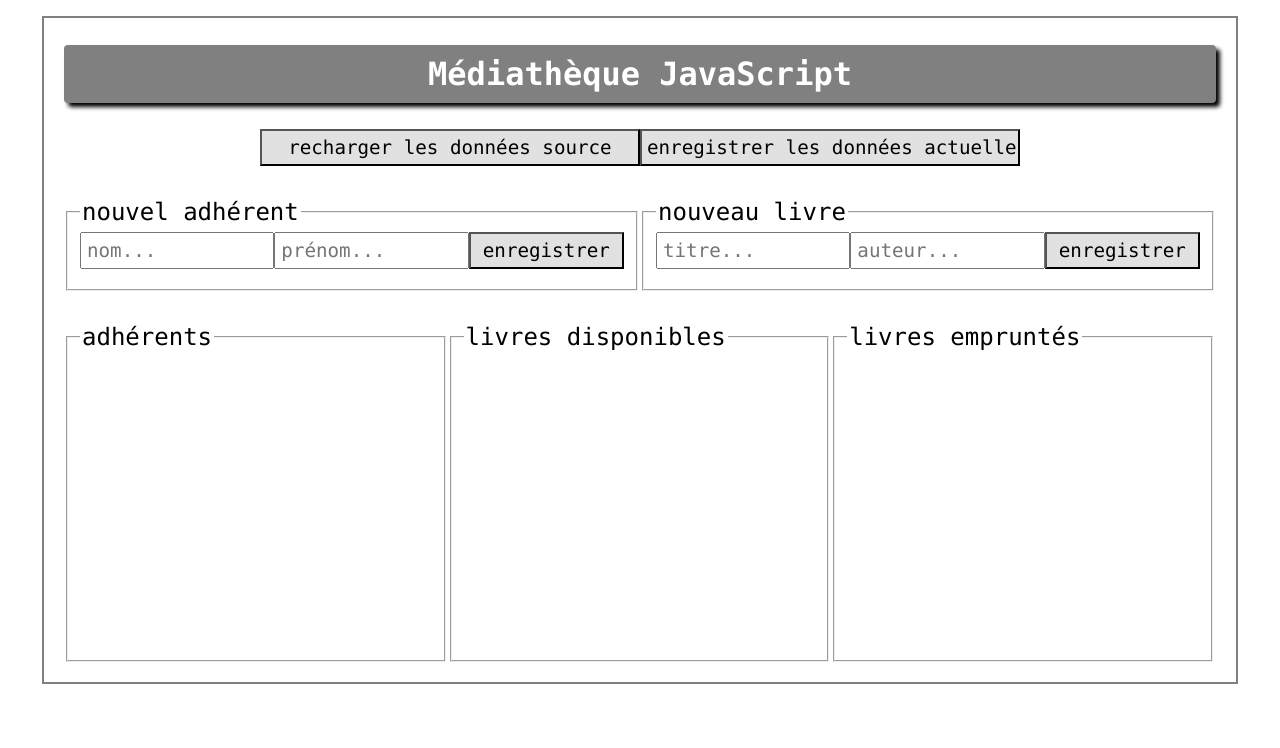
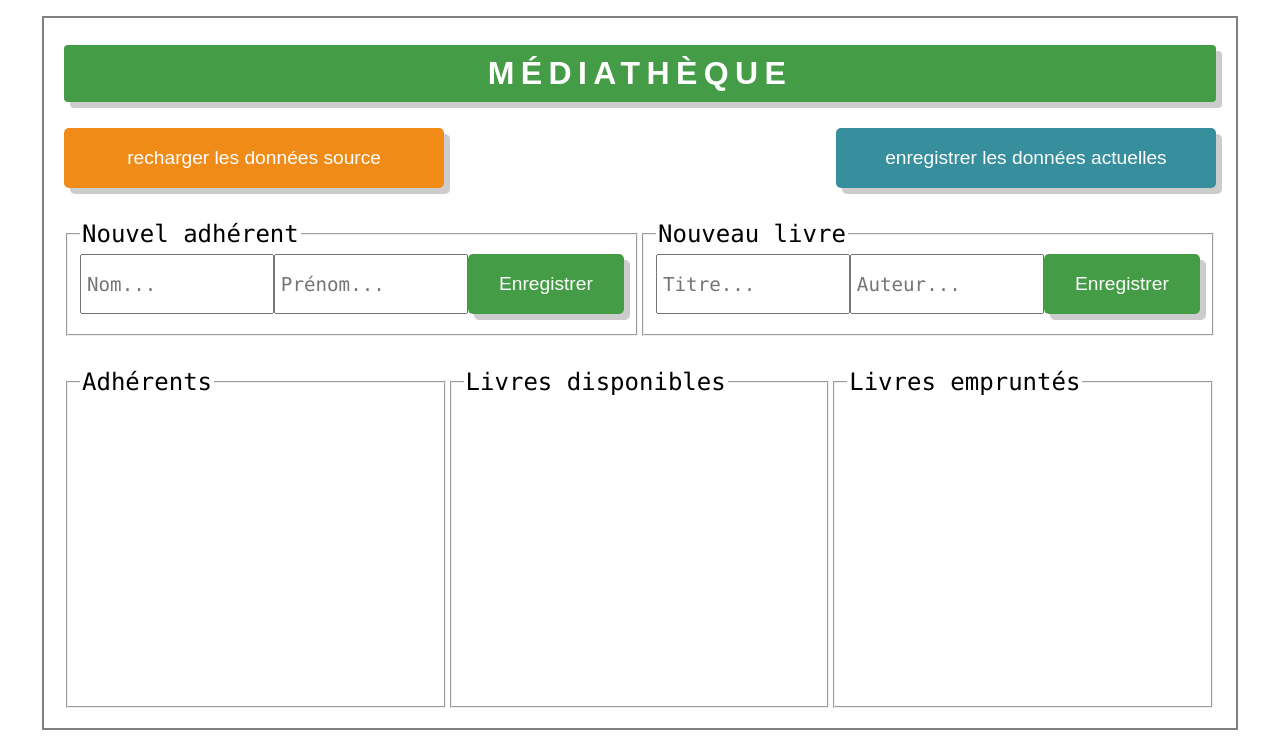
Before and after one commit to Suylo/LP-PRISM-Web-MVC, a PHP site: page /TP-JS/mediatheque/mediatheque.html in a window 1280 px wide. Shown: the top 748 px of the page. Run offline with PHP 8.4, Linux system fonts and the light colour scheme; data that the repository does not hold is empty.

Commit message:
TP-JS - Médiathèque - aJOUT CSS

```diff
--- a/TP-JS/mediatheque/css/styles.css
+++ b/TP-JS/mediatheque/css/styles.css
@@ -43,7 +43,7 @@ body * {
 #boutons {
 	display: flex;
   flex-direction: row;
-  justify-content: center;
+  justify-content: space-between;
 }
 
 #boutons>input {
@@ -62,10 +62,13 @@ legend {
 h2 {
 	font-size: 2em;
 	color:white;
-	background-color: grey;
+	background-color: #459c46;
     border-radius: 4px;
+	text-transform: uppercase;
+	letter-spacing: 0.2em;
     padding: 10px;
-    box-shadow: 4px 4px 4px black;
+    box-shadow: 6px 6px 0px rgba(0, 0, 0, 0.2);
+	font-family: "Arial", sans-serif;
     text-align: center;
 }
 ul {
@@ -84,3 +87,50 @@ input {
 	font-size: 1.2em;
 
 }
+
+
+#sauvegarder{
+	border-radius: 5px;
+	border: none;
+	background-color: #378e9c;
+	color: white;
+	box-shadow: 6px 6px 0px rgba(0, 0, 0, 0.2);
+
+	font-family: "Arial", sans-serif;
+	transition: all .2s cubic-bezier(0.56, 0.45, 0.34, 0.34);
+}
+#sauvegarder:hover{
+	background-color: rgba(55, 142, 156, 0.75);
+	box-shadow: 6px 6px 0px rgba(0, 0, 0, 0.3);
+}
+
+#recharger{
+	border-radius: 5px;
+	border: none;
+	background-color: #f18b17;
+	box-shadow: 6px 6px 0px rgba(0, 0, 0, 0.2);
+	color: white;
+	font-family: "Arial", sans-serif;
+	transition: all .2s cubic-bezier(0.56, 0.45, 0.34, 0.34);
+	padding: 1em 1em;
+}
+#recharger:hover{
+	background-color: rgba(241, 139, 23, 0.79);
+	box-shadow: 6px 6px 0px rgba(0, 0, 0, 0.3);
+}
+
+
+#enregistrerAdherent, #enregistrerLivre{
+	border-radius: 5px;
+	border: none;
+	background-color: #459c46;
+	box-shadow: 6px 6px 0px rgba(0, 0, 0, 0.2);
+	color: white;
+	font-family: "Arial", sans-serif;
+	transition: all .2s cubic-bezier(0.56, 0.45, 0.34, 0.34);
+	padding: 1em 1em;
+}
+#enregistrerAdherent:hover, #enregistrerLivre:hover{
+	background-color: rgba(69, 156, 70, 0.76);
+	box-shadow: 6px 6px 0px rgba(0, 0, 0, 0.3);
+}
--- a/TP-JS/mediatheque/mediatheque.html
+++ b/TP-JS/mediatheque/mediatheque.html
@@ -12,7 +12,7 @@
 	<script src="js/script.js" defer></script>
 </head>
 <body>
-	<h2 id="banniere">Médiathèque JavaScript</h2>
+	<h2 id="banniere">Médiathèque</h2>
 	<div id="boutons">
 		<input type="button" id="recharger" value="recharger les données source">
 		<input type="button" id="sauvegarder" value="enregistrer les données actuelles">
@@ -20,21 +20,21 @@
 	<div id="enregistrements">
 		<div id="ajoutAdherent">
 			<fieldset>
-				<legend>nouvel adhérent</legend>
+				<legend>Nouvel adhérent</legend>
 				<div>
-					<input type="text" id="nomAdherent" placeholder="nom...">
-					<input type="text" id="prenomAdherent" placeholder="prénom...">
-					<input type="button" id="enregistrerAdherent" value="enregistrer">
+					<input type="text" id="nomAdherent" placeholder="Nom...">
+					<input type="text" id="prenomAdherent" placeholder="Prénom...">
+					<input type="button" id="enregistrerAdherent" value="Enregistrer">
 				</div>
 			</fieldset>
 		</div>
 		<div id="ajoutLivre">
 			<fieldset>
-				<legend>nouveau livre</legend>
+				<legend>Nouveau livre</legend>
 				<div>
-					<input type="text" id="titreLivre" placeholder="titre...">
-					<input type="text" id="auteurLivre" placeholder="auteur...">
-					<input type="button" id="enregistrerLivre" value="enregistrer">
+					<input type="text" id="titreLivre" placeholder="Titre...">
+					<input type="text" id="auteurLivre" placeholder="Auteur...">
+					<input type="button" id="enregistrerLivre" value="Enregistrer">
 				</div>
 			</fieldset>
 		</div>
@@ -42,19 +42,19 @@
 	<div id="listes">
 		<div id="adh">
 			<fieldset>
-				<legend>adhérents</legend>
+				<legend>Adhérents</legend>
 				<div id="listeAdherents"></div>
 			</fieldset>
 		</div>
 		<div id="dispos">
 			<fieldset>
-				<legend>livres disponibles</legend>
+				<legend>Livres disponibles</legend>
 				<div id="listeLivresDisponibles"></div>
 			</fieldset>
 		</div>
 		<div id="empr">
 			<fieldset>
-				<legend>livres empruntés</legend>
+				<legend>Livres empruntés</legend>
 				<div id="listeLivresEmpruntes"></div>
 			</fieldset>
 		</div>
```
